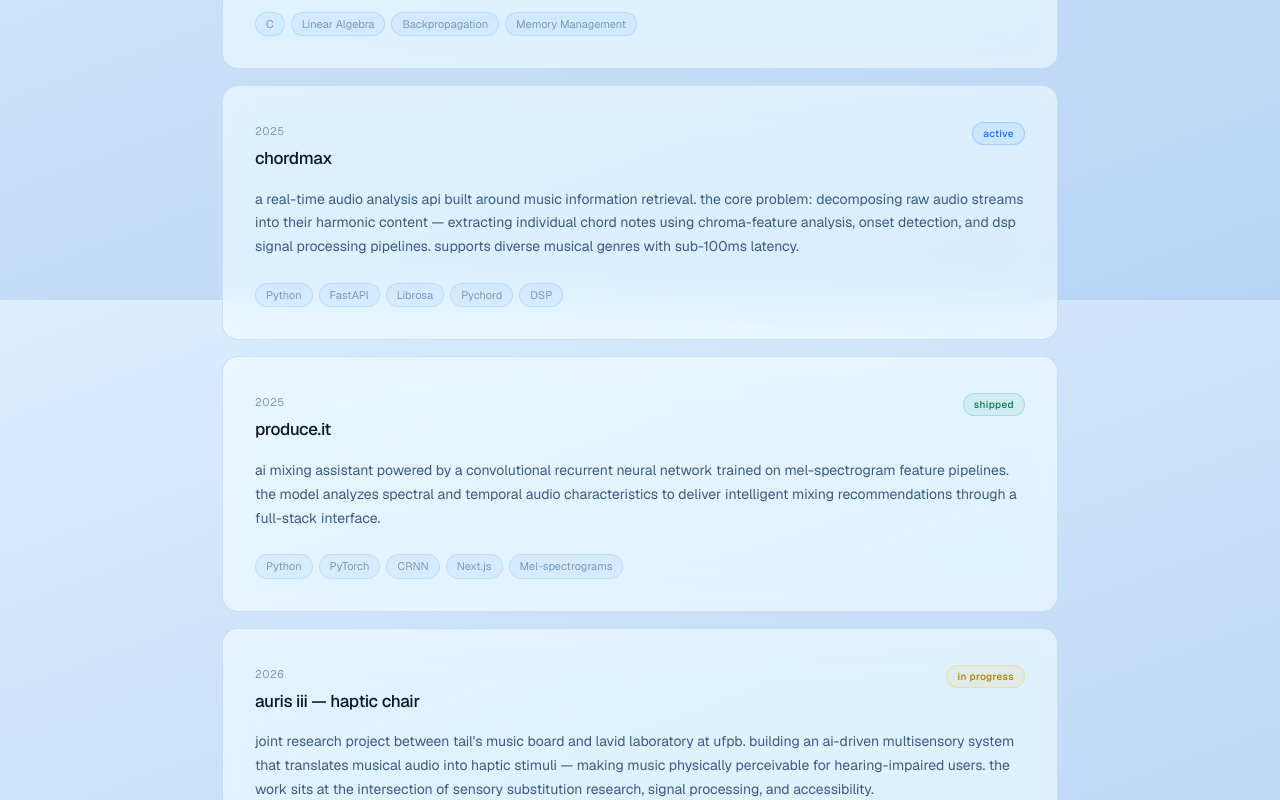
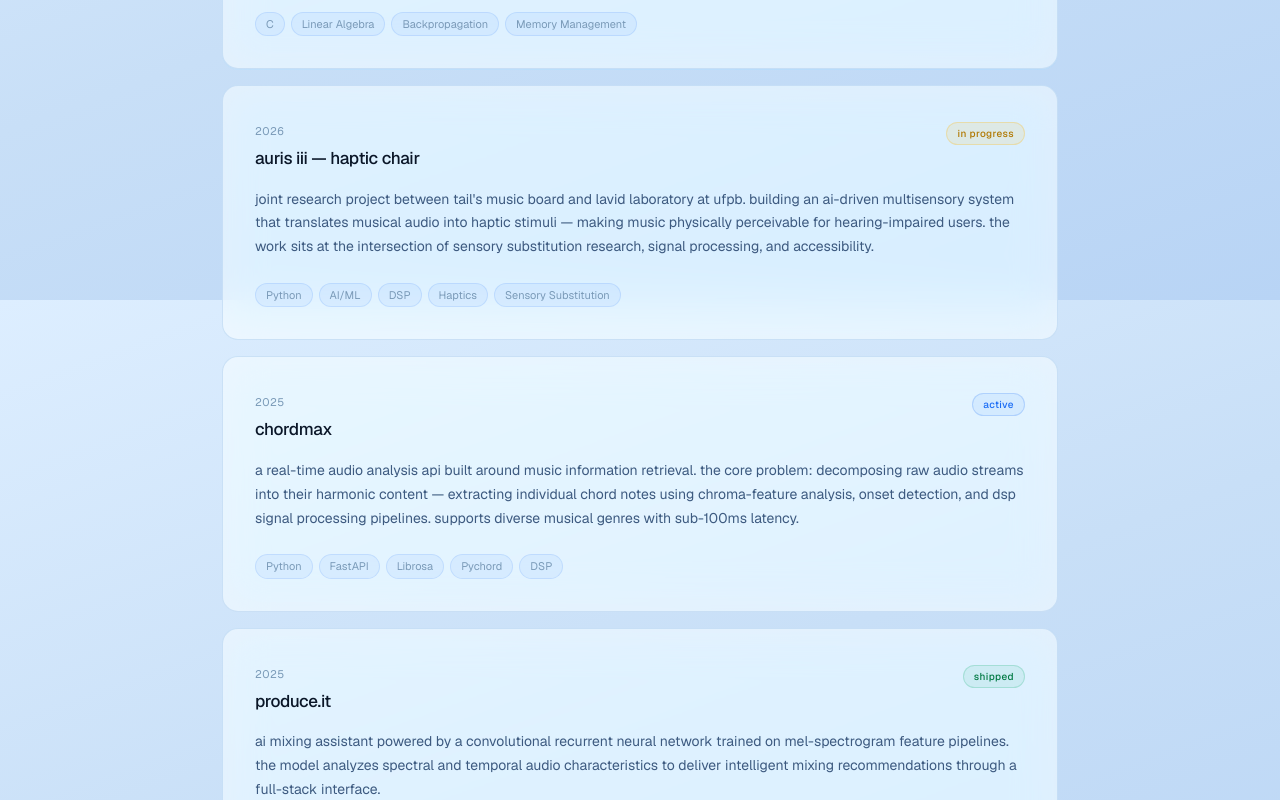
Before and after one commit to guilopeszw/guilopeszw.github.io, a React (Vite) app: page / in a window 1280 px wide. Shown: the part 2100-2900 px from the top of the page. Built offline with nearby package versions, Linux system fonts and the light colour scheme.

Commit message:
chore: fix order of projects

```diff
--- a/src/data/portfolio.js
+++ b/src/data/portfolio.js
@@ -21,6 +21,15 @@
     year: "2026",
   },
   {
+    id: "auris",
+    title: "auris iii — haptic chair",
+    description:
+      "joint research project between tail's music board and lavid laboratory at ufpb. building an ai-driven multisensory system that translates musical audio into haptic stimuli — making music physically perceivable for hearing-impaired users. the work sits at the intersection of sensory substitution research, signal processing, and accessibility.",
+    tech: ["Python", "AI/ML", "DSP", "Haptics", "Sensory Substitution"],
+    status: "in progress",
+    year: "2026",
+  },
+  {
     id: "chordmax",
     title: "chordmax",
     description:
@@ -37,15 +46,6 @@
     tech: ["Python", "PyTorch", "CRNN", "Next.js", "Mel-spectrograms"],
     status: "shipped",
     year: "2025",
-  },
-  {
-    id: "auris",
-    title: "auris iii — haptic chair",
-    description:
-      "joint research project between tail's music board and lavid laboratory at ufpb. building an ai-driven multisensory system that translates musical audio into haptic stimuli — making music physically perceivable for hearing-impaired users. the work sits at the intersection of sensory substitution research, signal processing, and accessibility.",
-    tech: ["Python", "AI/ML", "DSP", "Haptics", "Sensory Substitution"],
-    status: "in progress",
-    year: "2026",
   },
 ];
 
```
